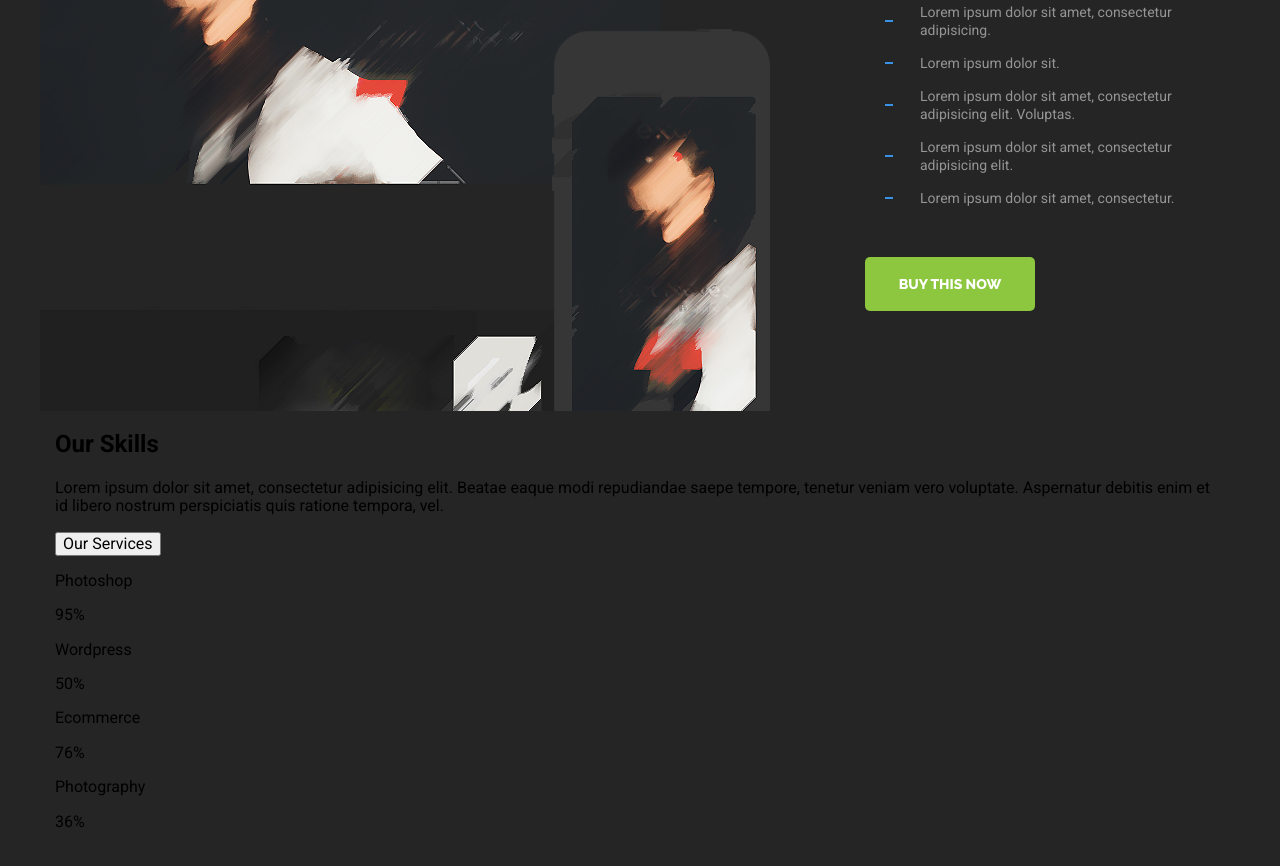
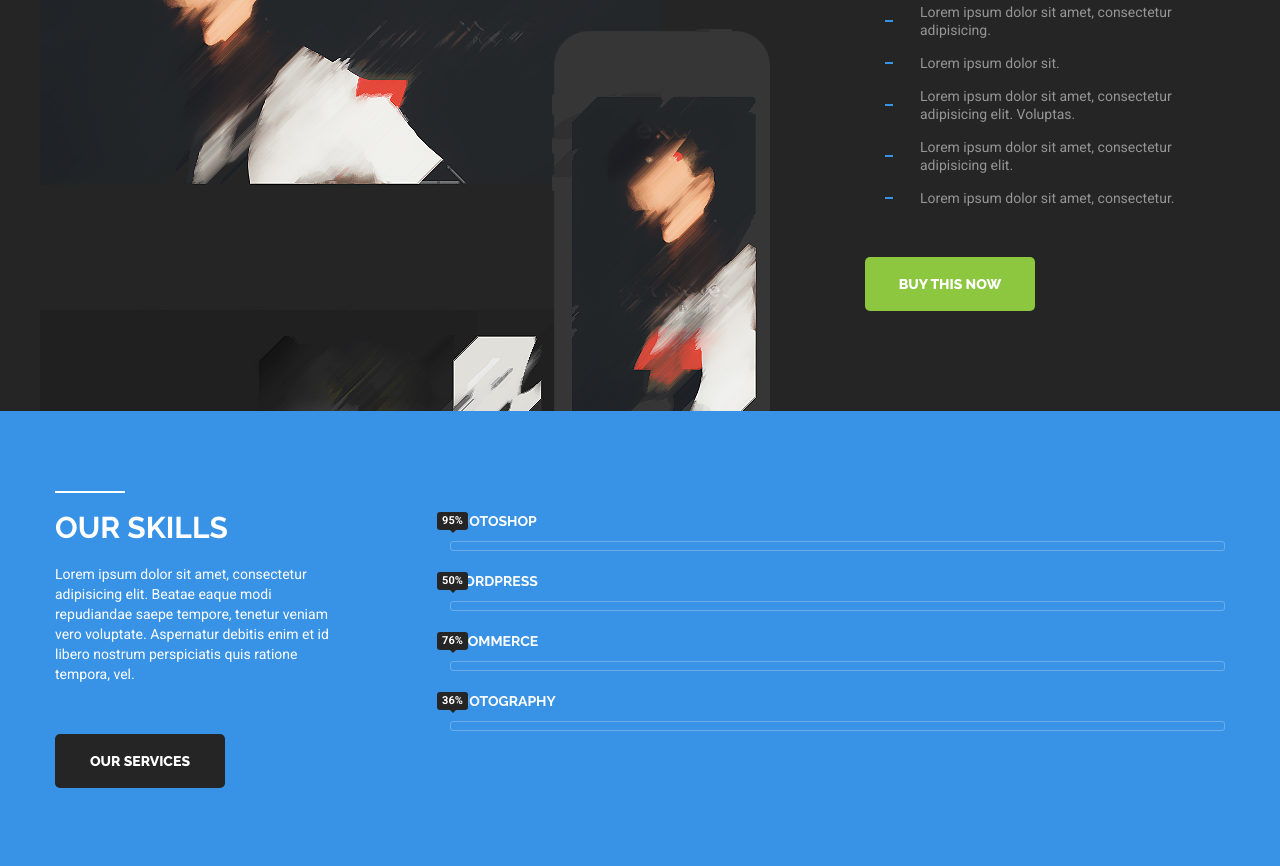
Before and after one commit to Belchenkov/grid-exe, a website: page index.html in a window 1280 px wide. Shown: the part 2430-3296 px from the top of the page. Before the commit the page ends 3261 px from the top, so only its background shows below. Drawn offline with nearby package versions, Linux system fonts and the light colour scheme; files that its build step writes are made by us from their sources; no server answers; files whose address does not match are found by name.

Commit message:
Section Skills - CSS

```diff
--- /dev/null
+++ b/sass/blocks/progress.scss
@@ -0,0 +1,79 @@
+.progress {
+  &__name {
+    font-size: 14px;
+    font-family: 'Raleway', sans-serif;
+    color: $white;
+    font-weight: 700;
+    text-transform: uppercase;
+    line-height: 1.429;
+    margin: 10px 0;
+  }
+
+  &__element {
+    border: 1px solid rgba(255, 255, 255, .25);
+    border-radius: 3px;
+    padding: 2px;
+  }
+
+  &__line {
+    background: $white;
+    width: 0;
+    height: 4px;
+    position: relative;
+  }
+
+  &__tooltip {
+    background: $primary;
+    position: absolute;
+    right: -15px;
+    top: -32px;
+    width: 31px;
+    font-size: 11px;
+    color: $white;
+    font-weight: bold;
+    line-height: 18px;
+    text-align: center;
+    border-radius: 3px;
+
+    &::before {
+      content: '';
+      border: 4px solid transparent;
+      border-top: 4px solid $primary;
+      position: absolute;
+      bottom: -7px;
+      left: 50%;
+      transform: translateX(-50%);
+    }
+  }
+}
+
+@media (max-width: 980px) {
+  .skills {
+    &__left {
+      margin-right: 30px;
+    }
+  }
+}
+
+@media (max-width: 768px) {
+  .skills {
+    &__wrap {
+      flex-direction: column;
+    }
+
+    &__left {
+      margin-right: 0;
+      margin-bottom: 25px;
+      flex-basis: auto;
+    }
+  }
+}
+
+@media (max-width: 480px) {
+  .skills {
+    &__wrap {
+      padding-top: 40px;
+      padding-bottom: 40px;
+    }
+  }
+}
--- /dev/null
+++ b/sass/blocks/skills.scss
@@ -0,0 +1,56 @@
+.skills {
+  background: $second;
+
+  &__wrap {
+    padding-top: 80px;
+    padding-bottom: 80px;
+    display: flex;
+  }
+
+  &__left {
+    flex-basis: 280px;
+    margin-right: 115px;
+  }
+
+  &__right {
+    flex-grow: 1;
+  }
+
+  &__title {
+    font-size: 30px;
+    font-family: 'Raleway', sans-serif;
+    color: $white;
+    font-weight: 700;
+    text-transform: uppercase;
+    line-height: 1.1;
+    margin: 20px 0;
+    position: relative;
+
+    &::before {
+      background: $white;
+      position: absolute;
+      width: 70px;
+      height: 2px;
+      content: '';
+      left: 0;
+      top: -20px;
+    }
+  }
+
+  &__text {
+    font-size: 14px;
+    color: $white;
+    line-height: 1.429;
+    margin: 20px 0;
+  }
+
+  &__button {
+    @include button($primary) {
+      margin-top: 50px;
+    };
+  }
+
+  &__progress {
+    margin: 20px 0;
+  }
+}
--- a/sass/style.scss
+++ b/sass/style.scss
@@ -1,11 +1,13 @@
 @charset "UTF-8";
 
+// Config
 @import "normalize";
 @import "variables";
 @import "fonts";
 @import "mixins";
 @import "core";
 
+// Partials
 @import "blocks/header";
 @import "blocks/menu";
 @import "blocks/banner";
@@ -13,3 +15,5 @@
 @import "blocks/works";
 @import "blocks/responsive";
 @import "blocks/list";
+@import "blocks/skills";
+@import "blocks/progress";
```
Also changed, not shown: build/css/style.min.css.
